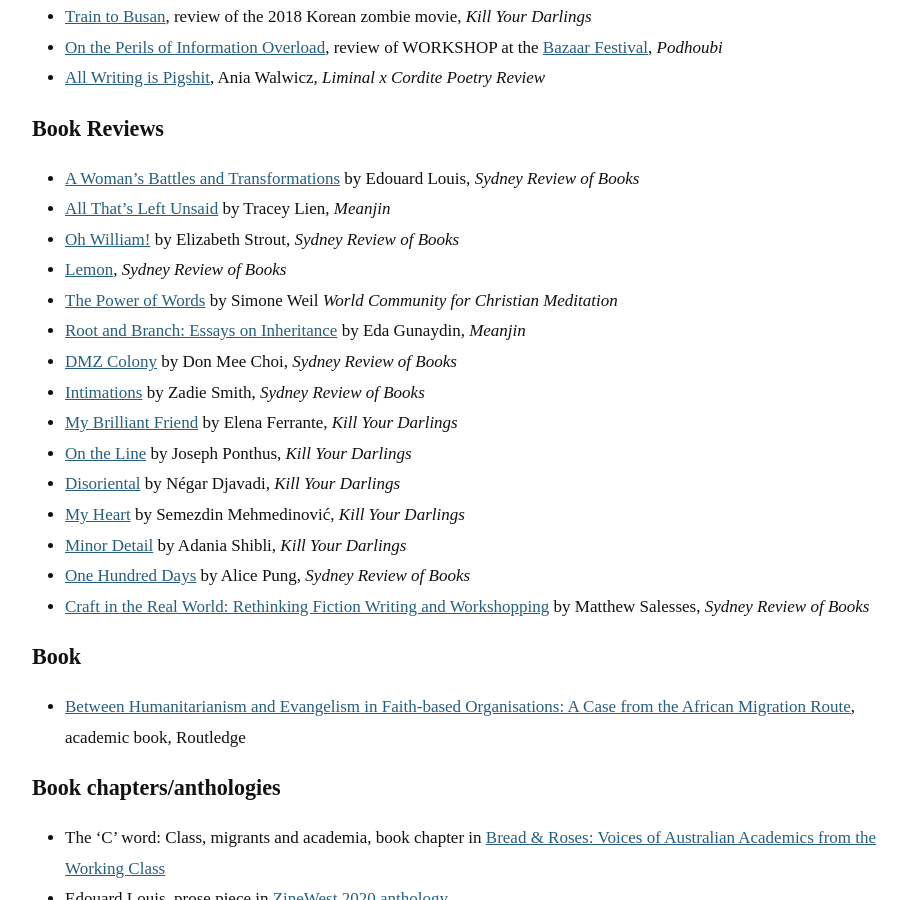
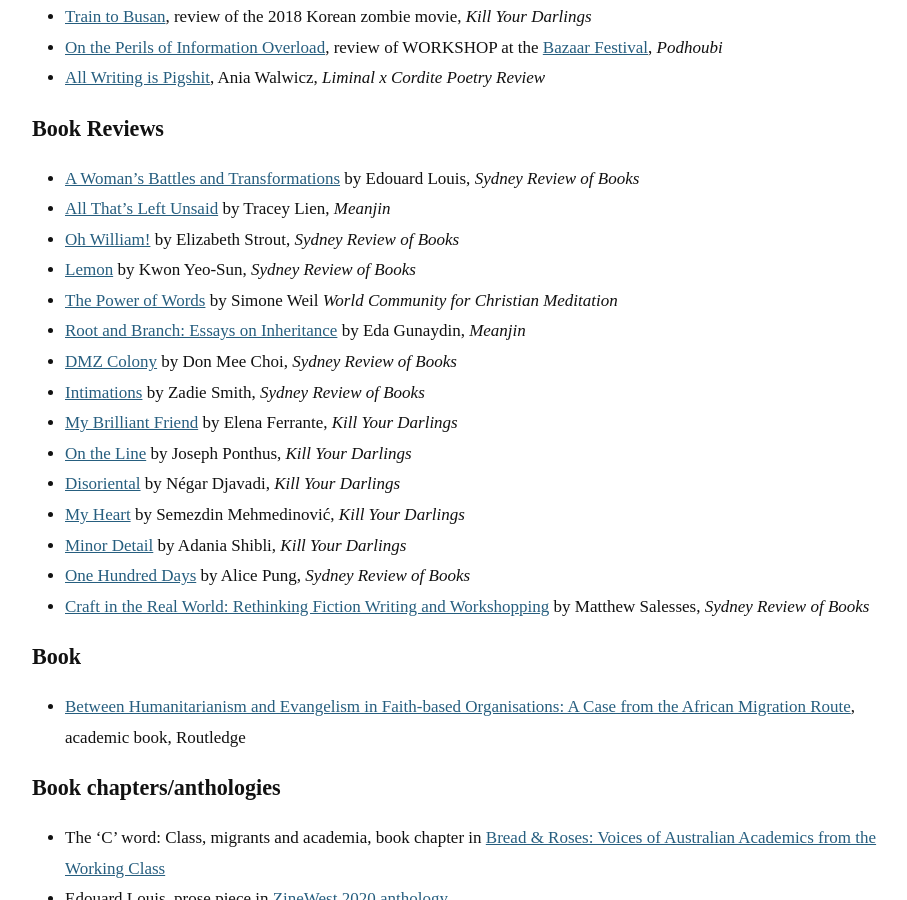
Before and after one commit to mayngo-net/mayngo-net.github.io, a Jekyll site: the page built from writings.markdown, in a window 1280 px wide and 900 px high, scrolled down 1046 px. Shown: the whole window, without its empty margins (168-1075 px from the left). Built offline with Jekyll 4.4.1, drawn with Linux system fonts in a browser that asks for light colours; some web fonts are replaced.

Commit message:
Update writings.markdown

```diff
--- a/writings.markdown
+++ b/writings.markdown
@@ -41,7 +41,7 @@ order: 200
 - [A Woman's Battles and Transformations](https://sydneyreviewofbooks.com/review/edouard-louis/) by Edouard Louis, _Sydney Review of Books_
 - [All That's Left Unsaid](https://meanjin.com.au/review/tuoi-tre-thieu-tinh-thuong/) by Tracey Lien, _Meanjin_
 - [Oh William!](https://sydneyreviewofbooks.com/review/strout-oh-william/) by Elizabeth Strout, _Sydney Review of Books_
-- [Lemon](https://sydneyreviewofbooks.com/review/lemon-kwon-yeo-sun/), _Sydney Review of Books_
+- [Lemon](https://sydneyreviewofbooks.com/review/lemon-kwon-yeo-sun/) by Kwon Yeo-Sun, _Sydney Review of Books_
 - [The Power of Words](https://wccm.org/book-reviews/the-power-of-words-simone-weil/) by Simone Weil _World Community for Christian Meditation_
 - [Root and Branch: Essays on Inheritance](https://meanjin.com.au/review/gurbet-cekmek-being-diaspora-is-a-wound/) by Eda Gunaydin, _Meanjin_
 - [DMZ Colony](https://sydneyreviewofbooks.com/review/don-mee-choi-dmz-colony/) by Don Mee Choi, _Sydney Review of Books_
```
